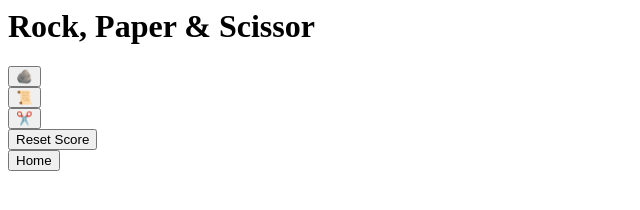
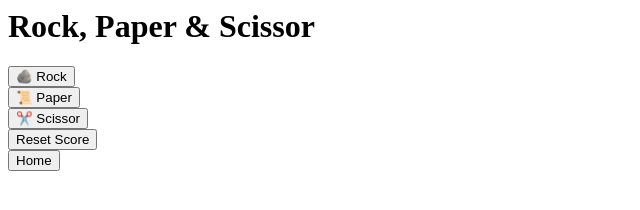
Before and after one commit to vindulaR/lotsoftools, a plain HTML site: page rockpaperscissor/index.html in a window 1280 px wide. Shown: the whole page, without its empty margins (0-640 px from the left). Drawn offline with Linux system fonts and the light colour scheme.

Commit message:
chore: updated rps code

```diff
--- a/rockpaperscissor/index.html
+++ b/rockpaperscissor/index.html
@@ -10,13 +10,13 @@
     </div>
     <div>
         <div>
-            <button onclick="yourSelection('Rock')">🪨</button>
+            <button onclick="yourSelection('Rock')">🪨 Rock</button>
         </div>
         <div>
-            <button onclick="yourSelection('Paper')">📜</button>
+            <button onclick="yourSelection('Paper')">📜 Paper</button>
         </div>
         <div>
-            <button onclick="yourSelection('Scissor')">✂️</button>
+            <button onclick="yourSelection('Scissor')">✂️ Scissor</button>
         </div>
         <div>
             <button onclick="resetScore()">Reset Score</button>
```
